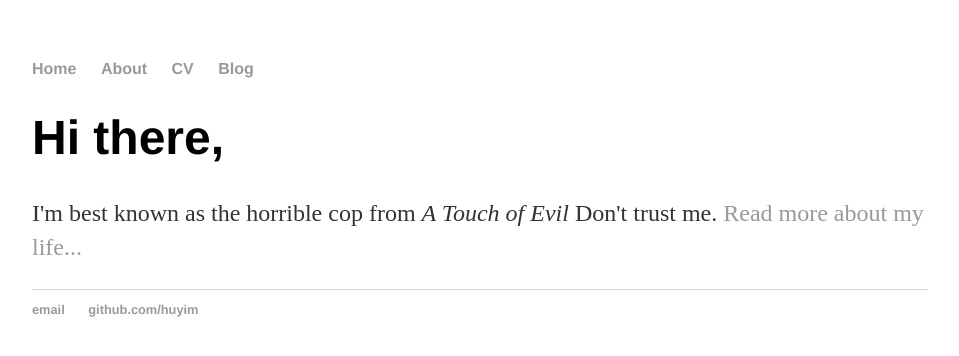
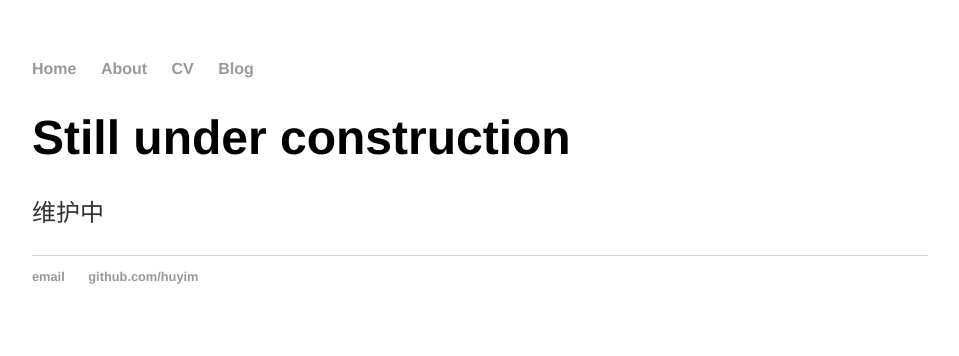
Before and after one commit to huyim/huyim.github.io, a Jekyll site: the page built from index.html, in a window 1280 px wide. Shown: the top 356 px of the page, without its empty margins (160-1119 px from the left). Built offline with Jekyll 4.4.1, drawn with Linux system fonts in a browser that asks for light colours.

Commit message:
Update index.html

```diff
--- a/index.html
+++ b/index.html
@@ -1,30 +1,8 @@
-<!DOCTYPE html>
-<html>
-	<head>
-		<title>古月坊</title>
-		<!-- link to main stylesheet -->
-		<link rel="stylesheet" type="text/css" href="/css/main.css">
-	</head>
-	<body>
-		<nav>
-    		<ul>
-        		<li><a href="/">Home</a></li>
-	        	<li><a href="/about">About</a></li>
-        		<li><a href="/cv">CV</a></li>
-        		<li><a href="/blog">Blog</a></li>
-    		</ul>
-		</nav>
-		<div class="container">
-    		<div class="blurb">
-        		<h1>Hi there, </h1>
-				<p>I'm best known as the horrible cop from <em>A Touch of Evil</em> Don't trust me. <a href="/about">Read more about my life...</a></p>
-    		</div><!-- /.blurb -->
-		</div><!-- /.container -->
-		<footer>
-    		<ul>
-        		<li><a href="mailto:huym0625@gmail.com">email</a></li>
-        		<li><a href="https://github.com/huyim">github.com/huyim</a></li>
-			</ul>
-		</footer>
-	</body>
-</html>
+---
+layout: default
+title: 古月坊
+---
+<div class="blurb">
+	<h1>Still under construction</h1>
+	<p>维护中</a></p>
+</div><!-- /.blurb -->
```
